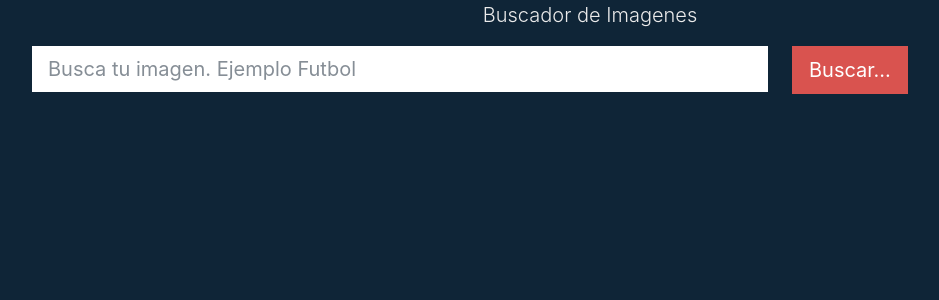
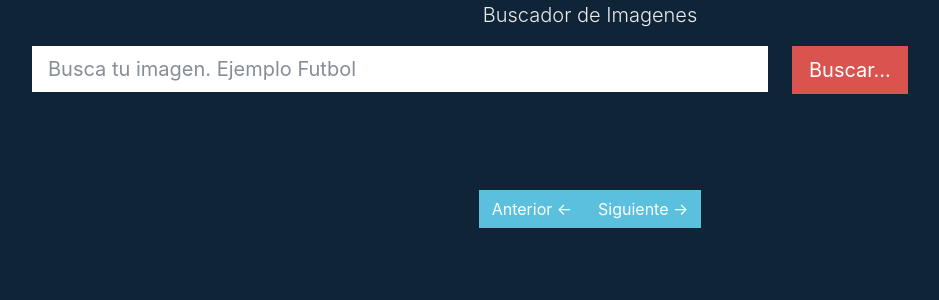
Before and after one commit to alexpizarro3/imagesearch, a React (Create React App) app: page / in a window 1280 px wide. Shown: the top 300 px of the page, without its empty margins (50-989 px from the left). Built offline with nearby package versions, Linux system fonts and the light colour scheme.

Commit message:
Imagenesencontradas

```diff
--- a/src/App.js
+++ b/src/App.js
@@ -1,5 +1,6 @@
 import React, { Component } from 'react';
 import Buscador from "./componentes/Buscador";
+import Resultado from './componentes/Resultado';
 
 class App extends Component {
 
@@ -13,9 +14,18 @@ class App extends Component {
     const url = `https://pixabay.com/api/?key=26944772-b77b13b8fb5af22c750dda077&q=${termino}&per_page=30`; //Direccion de busqueda
     // muestra la direccion de busqueda en consola console.log(url);
     //Leer el Json
-    fetch(url)
+
+    if(termino === "") {
+      this.setState({
+        imagenes: []
+      })
+    }
+    else {
+      fetch(url)
       .then(respuesta => respuesta.json())
       .then(resultado => this.setState({ imagenes : resultado.hits}))
+    }
+
 
   }
   //reacciona a lo que se escribe en el input y llena termino con ese valor
@@ -32,12 +42,17 @@ class App extends Component {
       <div className="app container">
         <div className="jumbotron">
           <p className="lead text-center">Buscador de Imagenes</p>
-
           <Buscador
             datosBusqueda={this.datosBusqueda}
           />
         </div>
-
+        <div class="row">
+          <div class="justify-content-center text-center">
+             <Resultado
+                  imagenes={this.state.imagenes}
+              />
+          </div>
+        </div>
       </div>
     );
   }
--- a/src/componentes/Imagen.js
+++ b/src/componentes/Imagen.js
@@ -0,0 +1,20 @@
+import React from 'react';
+
+const Imagen = (props) => {
+
+    const {largeImageURL, likes, previewURL, tags, views} = props.imagen;
+    return(
+        <div className='col-12 col-sm-6 col-md-4 col-lg-3 mb-4'>
+            <div className='card'>
+                <img src={previewURL} alt={tags} className="card-img-top"/>
+                <div className='card-body'>
+                    <p className='card-text'>{likes} Me gusta</p>
+                    <p className='card-text'>{views} Vistas</p>
+                    <a href={largeImageURL} target="_blank" className='btn btn-primary btn-block'>Ver Imagen</a>
+                </div>
+            </div>
+        </div>
+    )
+}
+
+export default Imagen;
--- a/src/componentes/Paginacion.js
+++ b/src/componentes/Paginacion.js
@@ -0,0 +1,12 @@
+import React from 'react';
+
+const Paginacion = props => {
+    return (
+        <div>
+            <button type="button" className="btn btn-info mr-1">Anterior &larr;</button>
+            <button type="button" className="btn btn-info">Siguiente &rarr;</button>
+        </div>
+    )
+}
+
+export default Paginacion;
--- a/src/componentes/Resultado.js
+++ b/src/componentes/Resultado.js
@@ -2,37 +2,33 @@ import React, { Component } from 'react';
 import Imagen from './Imagen';
 import Paginacion from './Paginacion';
 
+class Resultado extends Component {
 
-class Resultado extends Component {
-    mostrarImagenes = () =>{
-
-        const termino = this.props.termino;
+    mostrarImagenes = () => {
         const imagenes = this.props.imagenes;
 
-        if (termino == '') {
-            //return null;
-        }else {
+        if(imagenes.lenght === 0) console.log("Hola");
+
         console.log(imagenes);
-            return(
+
+        return (
             <React.Fragment>
-                    <div className="col-12 p-5 row">
-                        {imagenes.map(imagen =>(
+                <div className='col-12 p-5 row'>
+                    {imagenes.map(imagen => (
                         <Imagen
                             key={imagen.id}
-                                imagen = {imagen}
+                            imagen= {imagen}
                         />
                     ) ) }
                 </div>
-                    <Paginacion
-                        paginaAnterior={this.props.paginaAnterior}
-                        paginaSiguiente={this.props.paginaSiguiente}
-                    />
+                <Paginacion/>
             </React.Fragment>
         )
-        }
+
 
 
     }
+
     render() {
         return (
             <React.Fragment>
```
Lines whose indentation alone changed are shown as unchanged.
